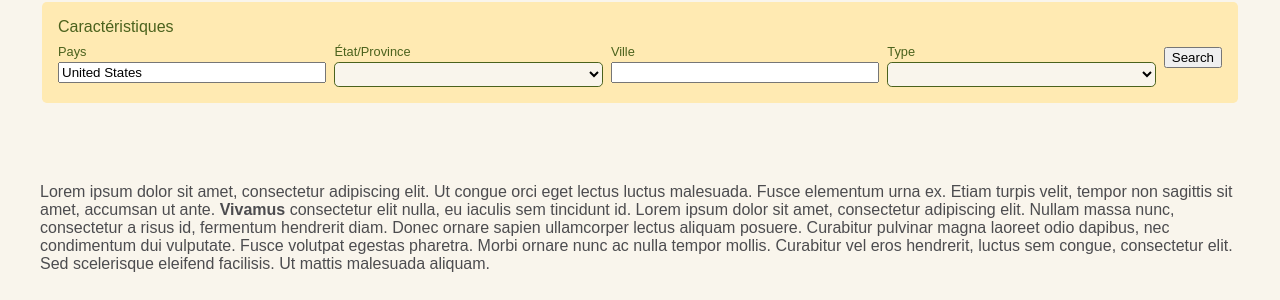
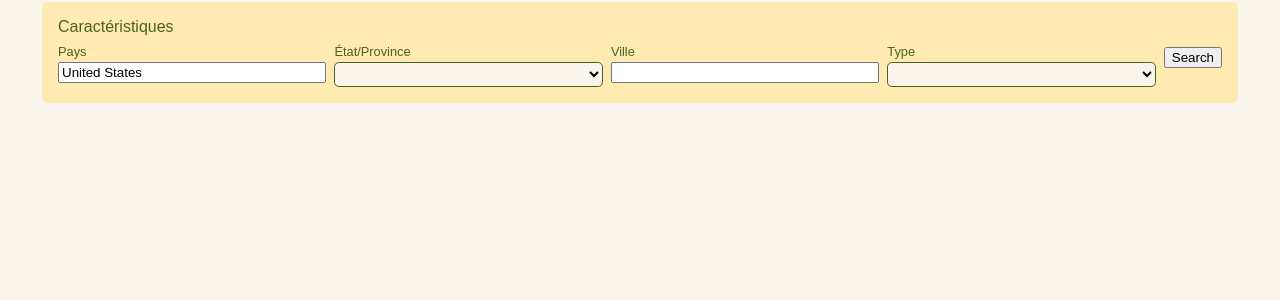
Before and after one commit to syl-cha/hopspot, a plain HTML site: page index.html in a window 1280 px wide. Shown: the part 997-1297 px from the top of the page. Drawn offline with nearby package versions, Linux system fonts and the light colour scheme; no server answers; a web font is replaced by a local one.

Commit message:
fix: ommit on pb due to merge conflicts (3)...

```diff
--- a/index.html
+++ b/index.html
@@ -96,28 +96,6 @@
                 <div class="row">
                     <div id="search-result" class="search-result"></div>
                 </div>
-              </div>
-            </div>
-          </div>
-        </div>
-        <div class="row">
-          <div class="search-result">
-            <p>
-              Lorem ipsum dolor sit amet, consectetur adipiscing elit. Ut congue
-              orci eget lectus luctus malesuada. Fusce elementum urna ex. Etiam
-              turpis velit, tempor non sagittis sit amet, accumsan ut ante.
-              <strong>Vivamus</strong> consectetur elit nulla, eu iaculis sem
-              tincidunt id. Lorem ipsum dolor sit amet, consectetur adipiscing
-              elit. Nullam massa nunc, consectetur a risus id, fermentum
-              hendrerit diam. Donec ornare sapien ullamcorper lectus aliquam
-              posuere. Curabitur pulvinar magna laoreet odio dapibus, nec
-              condimentum dui vulputate. Fusce volutpat egestas pharetra. Morbi
-              ornare nunc ac nulla tempor mollis. Curabitur vel eros hendrerit,
-              luctus sem congue, consectetur elit. Sed scelerisque eleifend
-              facilisis. Ut mattis malesuada aliquam.
-            </p>
-          </div>
-        </div>
       </section>
       <!--eof Search section-->
 
```
